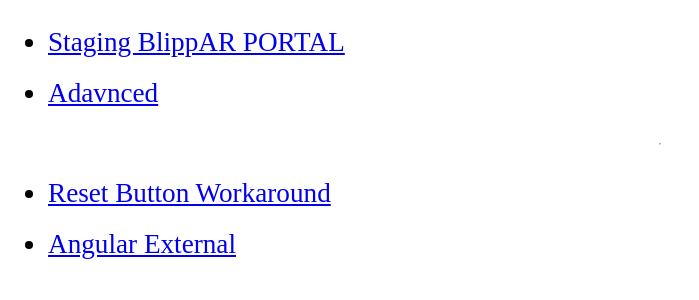
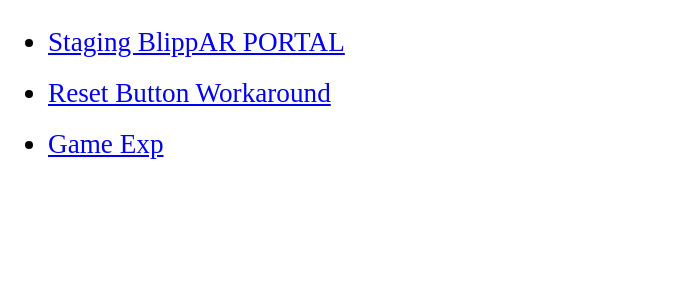
Before and after one commit to meky-vodafone/onirix-app-angular-deeplink, an Angular app: page / in a window 1280 px wide. Shown: the top 300 px of the page, without its empty margins (0-699 px from the left). Built offline with nearby package versions, Linux system fonts and the light colour scheme.

Commit message:
Update home.component.html

```diff
--- a/src/app/components/home/home.component.html
+++ b/src/app/components/home/home.component.html
@@ -41,19 +41,24 @@
   </li>-->
 
 
-  <li>
+  <!-- <li>
     <a href="https://advanced-blippar.netlify.app
 ">Adavnced</a>
-  </li>
+  </li> -->
 
 
-  <hr />
+  <!-- <hr /> -->
 
   <!-- <li>
     <a href="https://support-fix2.netlify.app">Support Fix</a>
   </li> -->
 
 
+<!--
+  <li>
+    <a href="https://angular-blippar.netlify.app
+">Angular External</a>
+  </li> -->
 
   <li>
     <a href="https://reset-btn-workaround.netlify.app">Reset Button Workaround</a>
@@ -61,13 +66,12 @@
 
 
 
+
   <li>
-    <a href="https://angular-blippar.netlify.app
-">Angular External</a>
+    <a href="https://ar-game-exp.netlify.app">Game Exp</a>
   </li>
 
 
 
 
-
 </ul>
```
